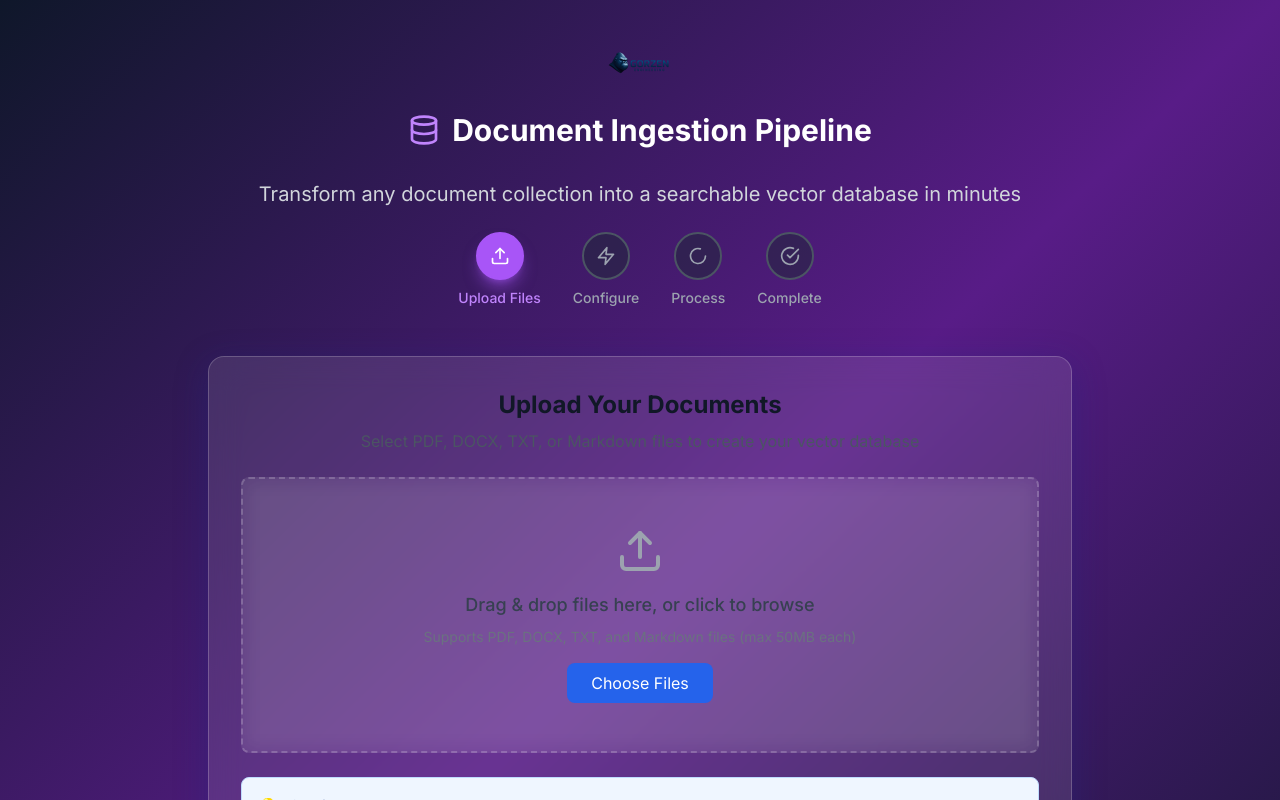
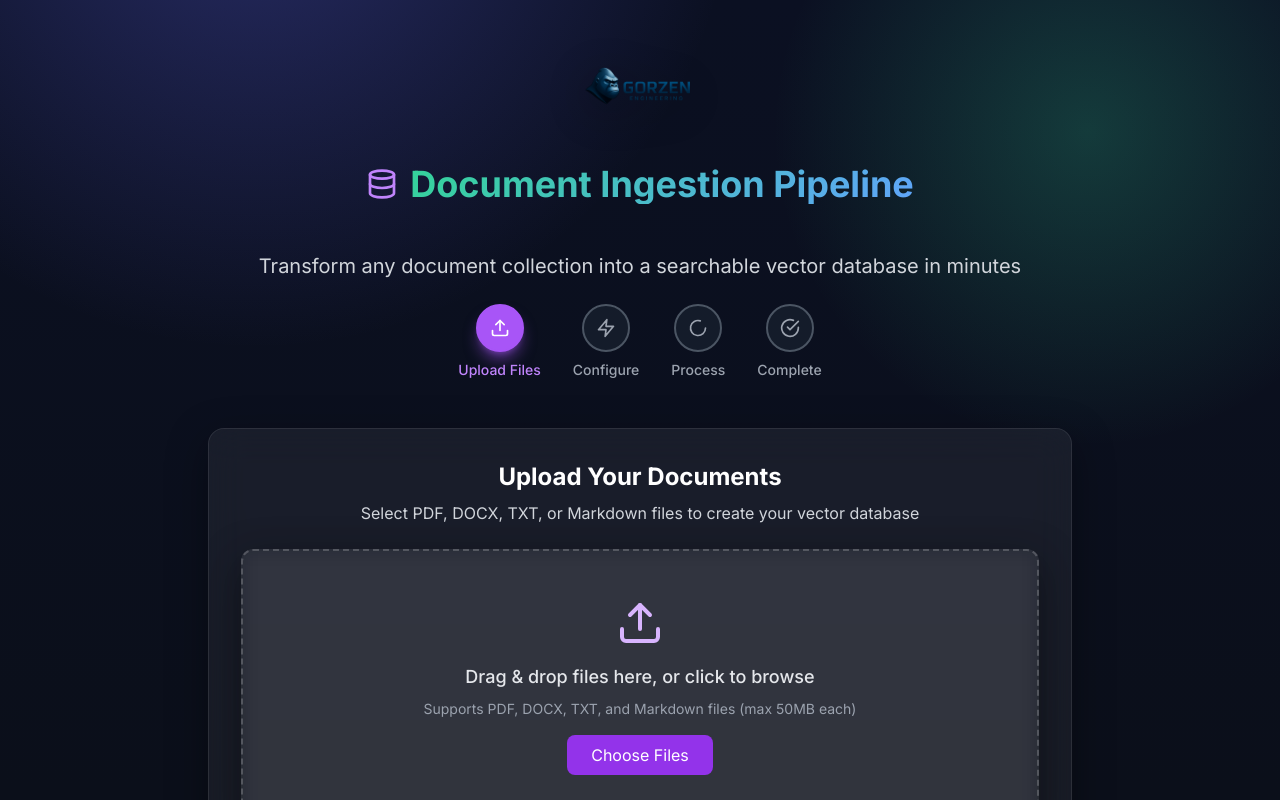
Before and after one commit to IgesAI/GorzenIngestion, a Next.js app: page / in a window 1280 px wide. Shown: the top 800 px of the page. Built offline with nearby package versions, Linux system fonts and the light colour scheme.

Commit message:
Refine branding to match Pinecone-style glassmorphism
- Aurora background and polished glass surfaces
- Larger branded header with glow and gradient title
- Glass cards and darker upload surface
- Harmonized purple/teal gradients and text colors

```diff
--- a/app/components/FileUpload.tsx
+++ b/app/components/FileUpload.tsx
@@ -63,8 +63,8 @@ export default function FileUpload({ onFilesUploaded }: FileUploadProps) {
   return (
     <div className="space-y-6">
       <div className="text-center mb-6">
-        <h2 className="text-2xl font-bold text-gray-900 mb-2">Upload Your Documents</h2>
-        <p className="text-gray-600">
+        <h2 className="text-2xl font-bold text-white mb-2">Upload Your Documents</h2>
+        <p className="text-gray-300">
           Select PDF, DOCX, TXT, or Markdown files to create your vector database
         </p>
       </div>
@@ -73,15 +73,15 @@ export default function FileUpload({ onFilesUploaded }: FileUploadProps) {
       <div
         {...getRootProps()}
         className={`
-          upload-area border-2 border-dashed rounded-lg p-12 text-center cursor-pointer
+          upload-area border-2 border-dashed rounded-xl p-12 text-center cursor-pointer glass-dark
           ${isDragActive
-            ? 'border-blue-500 bg-blue-50 drag-over'
-            : 'border-gray-300 bg-gray-50 hover:border-blue-400 hover:bg-blue-50'
+            ? 'drag-over'
+            : ''
           }
         `}
       >
         <input {...getInputProps()} />
-        <Upload className="h-12 w-12 text-gray-400 mx-auto mb-4" />
+        <Upload className="h-12 w-12 text-purple-300 mx-auto mb-4" />
 
         {isDragActive ? (
           <div>
@@ -90,15 +90,15 @@ export default function FileUpload({ onFilesUploaded }: FileUploadProps) {
           </div>
         ) : (
           <div>
-            <p className="text-lg font-medium text-gray-700 mb-2">
+            <p className="text-lg font-medium text-gray-200 mb-2">
               Drag & drop files here, or click to browse
             </p>
-            <p className="text-sm text-gray-500 mb-4">
+            <p className="text-sm text-gray-400 mb-4">
               Supports PDF, DOCX, TXT, and Markdown files (max 50MB each)
             </p>
             <button
               type="button"
-              className="bg-blue-600 text-white px-6 py-2 rounded-lg hover:bg-blue-700 transition-colors"
+              className="bg-purple-600 text-white px-6 py-2 rounded-lg hover:bg-purple-700 transition-colors"
             >
               Choose Files
             </button>
--- a/app/globals.css
+++ b/app/globals.css
@@ -4,19 +4,21 @@
 
 /* Glassmorphism utilities */
 .glass {
-  background: rgba(255, 255, 255, 0.1);
-  backdrop-filter: blur(16px);
-  -webkit-backdrop-filter: blur(16px);
-  border: 1px solid rgba(255, 255, 255, 0.2);
-  box-shadow: 0 8px 32px 0 rgba(31, 38, 135, 0.37);
+  background: rgba(255, 255, 255, 0.06);
+  backdrop-filter: blur(18px);
+  -webkit-backdrop-filter: blur(18px);
+  border: 1px solid rgba(255, 255, 255, 0.14);
+  background-clip: padding-box;
+  box-shadow: 0 12px 40px 0 rgba(0, 0, 0, 0.35);
 }
 
 .glass-dark {
-  background: rgba(0, 0, 0, 0.2);
-  backdrop-filter: blur(16px);
-  -webkit-backdrop-filter: blur(16px);
-  border: 1px solid rgba(255, 255, 255, 0.1);
-  box-shadow: 0 8px 32px 0 rgba(0, 0, 0, 0.3);
+  background: rgba(0, 0, 0, 0.25);
+  backdrop-filter: blur(18px);
+  -webkit-backdrop-filter: blur(18px);
+  border: 1px solid rgba(255, 255, 255, 0.12);
+  background-clip: padding-box;
+  box-shadow: 0 12px 40px 0 rgba(0, 0, 0, 0.4);
 }
 
 .upload-area {
@@ -43,10 +45,26 @@
   animation: pulse 2s cubic-bezier(0.4, 0, 0.6, 1) infinite;
 }
 
-/* Gradient text effect */
+/* Brand background (aurora-like) */
+.bg-aurora {
+  background:
+    radial-gradient(1200px circle at 20% -10%, rgba(99, 102, 241, 0.32), transparent 40%),
+    radial-gradient(900px circle at 85% 10%, rgba(52, 211, 153, 0.22), transparent 35%),
+    radial-gradient(700px circle at 10% 80%, rgba(14, 165, 233, 0.18), transparent 35%),
+    linear-gradient(180deg, #0b1022 0%, #0b0f1a 60%, #0b0f1a 100%);
+}
+
+/* Gradient text effects */
 .gradient-text {
-  background: linear-gradient(135deg, #667eea 0%, #764ba2 100%);
+  background: linear-gradient(135deg, #34d399 0%, #60a5fa 100%);
   -webkit-background-clip: text;
   -webkit-text-fill-color: transparent;
   background-clip: text;
 }
+
+.gradient-text-brand {
+  background: linear-gradient(135deg, #34d399 0%, #60a5fa 100%);
+  -webkit-background-clip: text;
+  -webkit-text-fill-color: transparent;
+  background-clip: text;
+}
--- a/app/layout.tsx
+++ b/app/layout.tsx
@@ -17,7 +17,7 @@ export default function RootLayout({
   return (
     <html lang="en">
       <body className={inter.className}>
-        <div className="min-h-screen bg-gradient-to-br from-slate-900 via-purple-900 to-slate-900">
+        <div className="min-h-screen bg-aurora">
           {children}
         </div>
       </body>
--- a/app/page.tsx
+++ b/app/page.tsx
@@ -84,15 +84,15 @@ export default function Home() {
     <main className="container mx-auto px-4 py-8 max-w-4xl">
       {/* Header */}
       <div className="text-center mb-12">
-        <div className="flex flex-col items-center mb-6">
+        <div className="flex flex-col items-center mb-10">
           <img
             src="/assets/header.png"
             alt="Gorzen Engineering"
-            className="h-16 w-auto mb-4 opacity-90"
+            className="h-24 md:h-28 w-auto mb-5 opacity-95 drop-shadow-[0_8px_24px_rgba(0,0,0,0.45)]"
           />
           <div className="flex items-center justify-center mb-2">
             <Database className="h-8 w-8 text-purple-400 mr-3" />
-            <h1 className="text-3xl font-bold text-white">Document Ingestion Pipeline</h1>
+            <h1 className="text-3xl md:text-4xl font-bold text-white gradient-text-brand">Document Ingestion Pipeline</h1>
           </div>
         </div>
         <p className="text-xl text-gray-300 mb-6">
@@ -133,7 +133,7 @@ export default function Home() {
       </div>
 
       {/* Main Content */}
-      <div className="glass rounded-2xl p-8">
+      <div className="glass rounded-2xl p-8 border border-white/10">
         {currentStep === 'upload' && (
           <FileUpload onFilesUploaded={handleFilesUploaded} />
         )}
```
